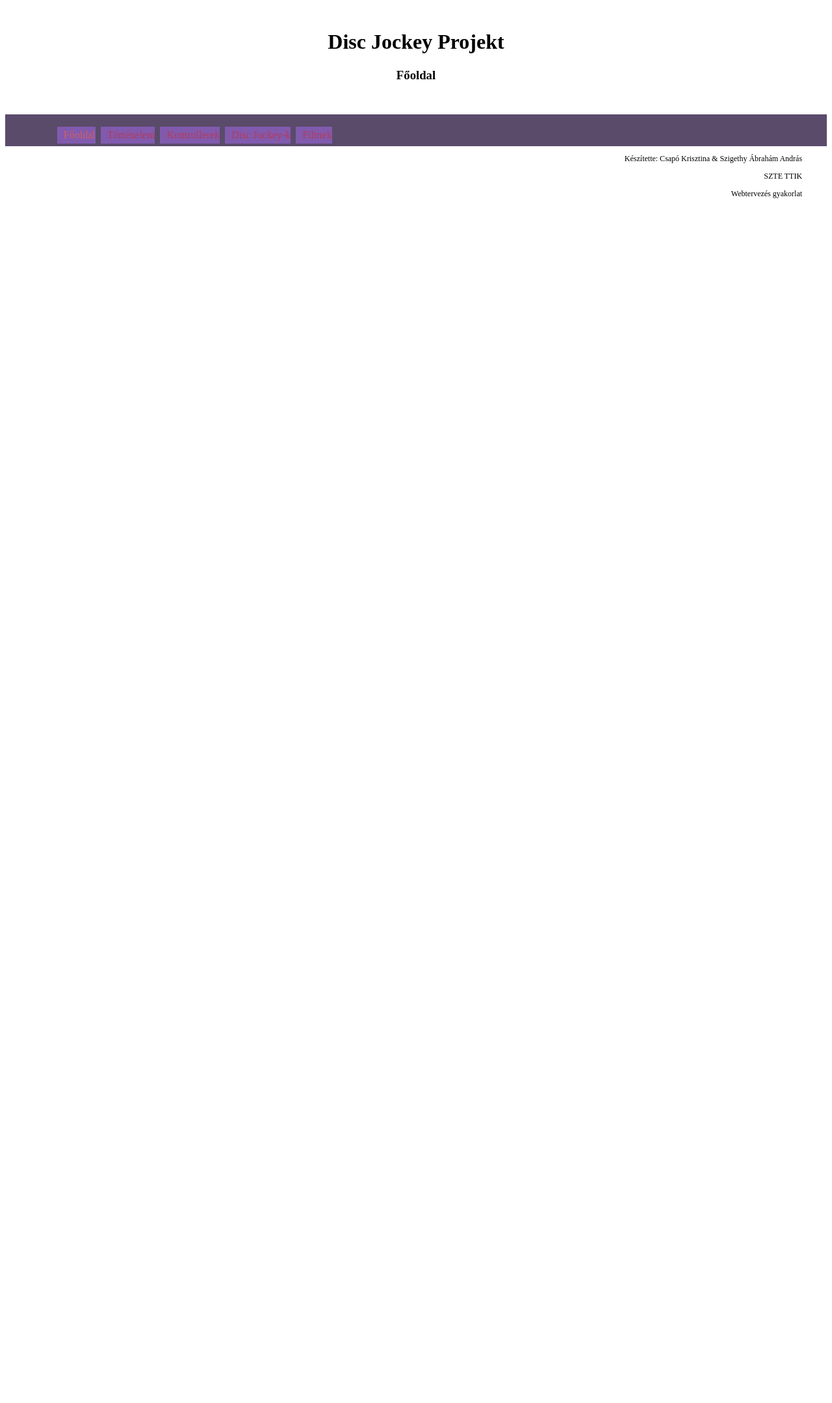
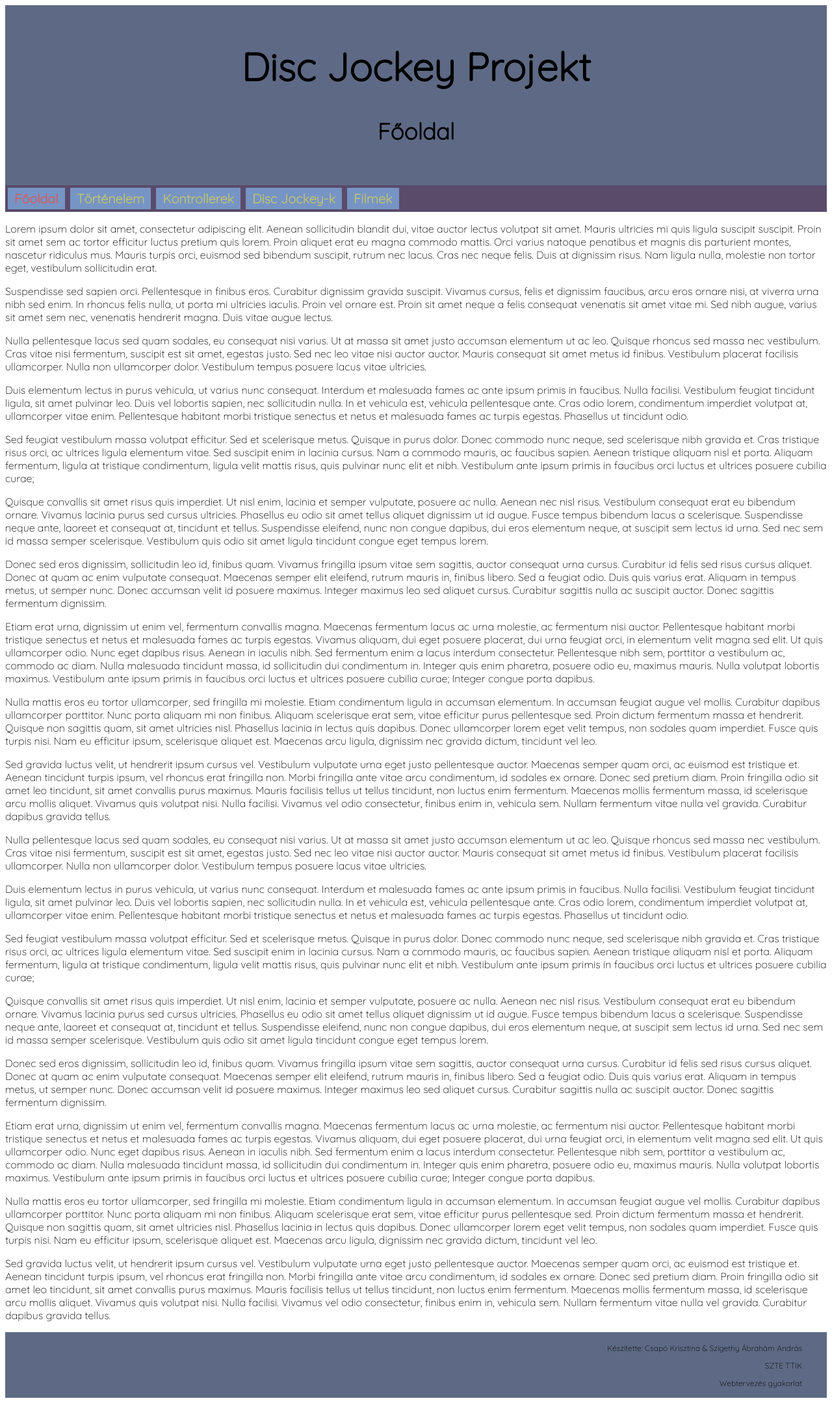
Before and after one commit to AbThy/WebTerv, a PHP site: page / in a window 1280 px wide. Shown: the whole page at 65% size. Before the commit the page ends 305 px from the top, so only its background shows below. Run offline with PHP 8.4, Linux system fonts and the light colour scheme.

Commit message:
kész Sticky Navigation bar, frissített css, Google Fonts import

```diff
--- a/css/main.css
+++ b/css/main.css
@@ -1,42 +1,53 @@
 /*  HTML5 szabvány elemek   */
+html
+{
+    font-family: 'Quicksand', sans-serif;
+}
 
 header
 {
-    padding: 30px;
+    padding: 26px;
     padding-top: 17px;
     text-align: center;
+    background-color: #5e6a85;
+    font-size: 30px;
 }
 footer
 {
     text-align: right;
+    padding-top: 5px;
     padding-right: 3%;
+    padding-bottom: 3px;
     font-size: 12px;
+    background-color: #5e6a85;
 }
 
 /*  Menü elemek   */
 
 nav
 {
-    padding-left: 6%;
-    padding-top: 15px;
     position:-webkit-sticky;
     position: sticky;
     top: 0;
     background-color: #5a4b6b;
     overflow: hidden;
+    font-size: 20px;
+    font-weight: 700;
 }
 .navElem
 {
     float: left;
     text-align: center;
-    padding-left: 10px;
-    padding-top: 4px;
-    padding-bottom: 4px;
+    padding: 4px 10px;
     margin: 4px;
-    font-size: 16px;
     text-decoration: none;
-    color: #b53a59;
-    background-color: #815aad;
+    color: #bdc274;
+    background-color: #7694c4;
+}
+
+.navElem:hover
+{
+    background-color: #68aee3;
 }
 .aktivFul
 {
--- a/index.html
+++ b/index.html
@@ -6,6 +6,9 @@
         <meta name="author" content="Csapó Krisztina & Szigethy Ábrahám András"/>
         <meta charset="UTF-8"/>
         <link rel="stylesheet" href="css/main.css"/>
+        <!-- Google Fonts API: betű importálás-->
+        <link rel="preconnect" href="https://fonts.gstatic.com">
+        <link href="https://fonts.googleapis.com/css2?family=Quicksand:wght@300&display=swap" rel="stylesheet">
     </head>
 
     <body>
@@ -21,7 +24,208 @@
             <a class="navElem" href="djk.html">Disc Jockey-k</a>
             <a class="navElem" href="filmek.html">Filmek</a>
         </nav>
-        <!-- haha -->
+
+        <div>
+            <p>
+                Lorem ipsum dolor sit amet, consectetur adipiscing elit. Aenean
+                sollicitudin blandit dui, vitae auctor lectus volutpat sit amet. Mauris
+                ultricies mi quis ligula suscipit suscipit. Proin sit amet sem ac tortor
+                 efficitur luctus pretium quis lorem. Proin aliquet erat eu magna
+                commodo mattis. Orci varius natoque penatibus et magnis dis parturient
+                montes, nascetur ridiculus mus. Mauris turpis orci, euismod sed bibendum
+                 suscipit, rutrum nec lacus. Cras nec neque felis. Duis at dignissim
+                risus. Nam ligula nulla, molestie non tortor eget, vestibulum
+                sollicitudin erat.
+                </p>
+                <p>
+                Suspendisse sed sapien orci. Pellentesque in finibus eros. Curabitur
+                dignissim gravida suscipit. Vivamus cursus, felis et dignissim faucibus,
+                 arcu eros ornare nisi, at viverra urna nibh sed enim. In rhoncus felis
+                nulla, ut porta mi ultricies iaculis. Proin vel ornare est. Proin sit
+                amet neque a felis consequat venenatis sit amet vitae mi. Sed nibh
+                augue, varius sit amet sem nec, venenatis hendrerit magna. Duis vitae
+                augue lectus.
+                </p>
+                <p>
+                Nulla pellentesque lacus sed quam sodales, eu consequat nisi varius. Ut
+                at massa sit amet justo accumsan elementum ut ac leo. Quisque rhoncus
+                sed massa nec vestibulum. Cras vitae nisi fermentum, suscipit est sit
+                amet, egestas justo. Sed nec leo vitae nisi auctor auctor. Mauris
+                consequat sit amet metus id finibus. Vestibulum placerat facilisis
+                ullamcorper. Nulla non ullamcorper dolor. Vestibulum tempus posuere
+                lacus vitae ultricies.
+                </p>
+                <p>
+                Duis elementum lectus in purus vehicula, ut varius nunc consequat.
+                Interdum et malesuada fames ac ante ipsum primis in faucibus. Nulla
+                facilisi. Vestibulum feugiat tincidunt ligula, sit amet pulvinar leo.
+                Duis vel lobortis sapien, nec sollicitudin nulla. In et vehicula est,
+                vehicula pellentesque ante. Cras odio lorem, condimentum imperdiet
+                volutpat at, ullamcorper vitae enim. Pellentesque habitant morbi
+                tristique senectus et netus et malesuada fames ac turpis egestas.
+                Phasellus ut tincidunt odio.
+                </p>
+                <p>
+                Sed feugiat vestibulum massa volutpat efficitur. Sed et scelerisque
+                metus. Quisque in purus dolor. Donec commodo nunc neque, sed scelerisque
+                 nibh gravida et. Cras tristique risus orci, ac ultrices ligula
+                elementum vitae. Sed suscipit enim in lacinia cursus. Nam a commodo
+                mauris, ac faucibus sapien. Aenean tristique aliquam nisl et porta.
+                Aliquam fermentum, ligula at tristique condimentum, ligula velit mattis
+                risus, quis pulvinar nunc elit et nibh. Vestibulum ante ipsum primis in
+                faucibus orci luctus et ultrices posuere cubilia curae;
+                </p>
+                <p>
+                Quisque convallis sit amet risus quis imperdiet. Ut nisl enim, lacinia
+                et semper vulputate, posuere ac nulla. Aenean nec nisl risus. Vestibulum
+                 consequat erat eu bibendum ornare. Vivamus lacinia purus sed cursus
+                ultricies. Phasellus eu odio sit amet tellus aliquet dignissim ut id
+                augue. Fusce tempus bibendum lacus a scelerisque. Suspendisse neque
+                ante, laoreet et consequat at, tincidunt et tellus. Suspendisse
+                eleifend, nunc non congue dapibus, dui eros elementum neque, at suscipit
+                 sem lectus id urna. Sed nec sem id massa semper scelerisque. Vestibulum
+                 quis odio sit amet ligula tincidunt congue eget tempus lorem.
+                </p>
+                <p>
+                Donec sed eros dignissim, sollicitudin leo id, finibus quam. Vivamus
+                fringilla ipsum vitae sem sagittis, auctor consequat urna cursus.
+                Curabitur id felis sed risus cursus aliquet. Donec at quam ac enim
+                vulputate consequat. Maecenas semper elit eleifend, rutrum mauris in,
+                finibus libero. Sed a feugiat odio. Duis quis varius erat. Aliquam in
+                tempus metus, ut semper nunc. Donec accumsan velit id posuere maximus.
+                Integer maximus leo sed aliquet cursus. Curabitur sagittis nulla ac
+                suscipit auctor. Donec sagittis fermentum dignissim.
+                </p>
+                <p>
+                Etiam erat urna, dignissim ut enim vel, fermentum convallis magna.
+                Maecenas fermentum lacus ac urna molestie, ac fermentum nisi auctor.
+                Pellentesque habitant morbi tristique senectus et netus et malesuada
+                fames ac turpis egestas. Vivamus aliquam, dui eget posuere placerat, dui
+                 urna feugiat orci, in elementum velit magna sed elit. Ut quis
+                ullamcorper odio. Nunc eget dapibus risus. Aenean in iaculis nibh. Sed
+                fermentum enim a lacus interdum consectetur. Pellentesque nibh sem,
+                porttitor a vestibulum ac, commodo ac diam. Nulla malesuada tincidunt
+                massa, id sollicitudin dui condimentum in. Integer quis enim pharetra,
+                posuere odio eu, maximus mauris. Nulla volutpat lobortis maximus.
+                Vestibulum ante ipsum primis in faucibus orci luctus et ultrices posuere
+                 cubilia curae; Integer congue porta dapibus.
+                </p>
+                <p>
+                Nulla mattis eros eu tortor ullamcorper, sed fringilla mi molestie.
+                Etiam condimentum ligula in accumsan elementum. In accumsan feugiat
+                augue vel mollis. Curabitur dapibus ullamcorper porttitor. Nunc porta
+                aliquam mi non finibus. Aliquam scelerisque erat sem, vitae efficitur
+                purus pellentesque sed. Proin dictum fermentum massa et hendrerit.
+                Quisque non sagittis quam, sit amet ultricies nisl. Phasellus lacinia in
+                 lectus quis dapibus. Donec ullamcorper lorem eget velit tempus, non
+                sodales quam imperdiet. Fusce quis turpis nisi. Nam eu efficitur ipsum,
+                scelerisque aliquet est. Maecenas arcu ligula, dignissim nec gravida
+                dictum, tincidunt vel leo.
+                </p>
+                <p>
+                Sed gravida luctus velit, ut hendrerit ipsum cursus vel. Vestibulum
+                vulputate urna eget justo pellentesque auctor. Maecenas semper quam
+                orci, ac euismod est tristique et. Aenean tincidunt turpis ipsum, vel
+                rhoncus erat fringilla non. Morbi fringilla ante vitae arcu condimentum,
+                 id sodales ex ornare. Donec sed pretium diam. Proin fringilla odio sit
+                amet leo tincidunt, sit amet convallis purus maximus. Mauris facilisis
+                tellus ut tellus tincidunt, non luctus enim fermentum. Maecenas mollis
+                fermentum massa, id scelerisque arcu mollis aliquet. Vivamus quis
+                volutpat nisi. Nulla facilisi. Vivamus vel odio consectetur, finibus
+                enim in, vehicula sem. Nullam fermentum vitae nulla vel gravida.
+                Curabitur dapibus gravida tellus.
+                </p>
+                <p>
+                    Nulla pellentesque lacus sed quam sodales, eu consequat nisi varius. Ut
+                    at massa sit amet justo accumsan elementum ut ac leo. Quisque rhoncus
+                    sed massa nec vestibulum. Cras vitae nisi fermentum, suscipit est sit
+                    amet, egestas justo. Sed nec leo vitae nisi auctor auctor. Mauris
+                    consequat sit amet metus id finibus. Vestibulum placerat facilisis
+                    ullamcorper. Nulla non ullamcorper dolor. Vestibulum tempus posuere
+                    lacus vitae ultricies.
+                    </p>
+                    <p>
+                    Duis elementum lectus in purus vehicula, ut varius nunc consequat.
+                    Interdum et malesuada fames ac ante ipsum primis in faucibus. Nulla
+                    facilisi. Vestibulum feugiat tincidunt ligula, sit amet pulvinar leo.
+                    Duis vel lobortis sapien, nec sollicitudin nulla. In et vehicula est,
+                    vehicula pellentesque ante. Cras odio lorem, condimentum imperdiet
+                    volutpat at, ullamcorper vitae enim. Pellentesque habitant morbi
+                    tristique senectus et netus et malesuada fames ac turpis egestas.
+                    Phasellus ut tincidunt odio.
+                    </p>
+                    <p>
+                    Sed feugiat vestibulum massa volutpat efficitur. Sed et scelerisque
+                    metus. Quisque in purus dolor. Donec commodo nunc neque, sed scelerisque
+                     nibh gravida et. Cras tristique risus orci, ac ultrices ligula
+                    elementum vitae. Sed suscipit enim in lacinia cursus. Nam a commodo
+                    mauris, ac faucibus sapien. Aenean tristique aliquam nisl et porta.
+                    Aliquam fermentum, ligula at tristique condimentum, ligula velit mattis
+                    risus, quis pulvinar nunc elit et nibh. Vestibulum ante ipsum primis in
+                    faucibus orci luctus et ultrices posuere cubilia curae;
+                    </p>
+                    <p>
+                    Quisque convallis sit amet risus quis imperdiet. Ut nisl enim, lacinia
+                    et semper vulputate, posuere ac nulla. Aenean nec nisl risus. Vestibulum
+                     consequat erat eu bibendum ornare. Vivamus lacinia purus sed cursus
+                    ultricies. Phasellus eu odio sit amet tellus aliquet dignissim ut id
+                    augue. Fusce tempus bibendum lacus a scelerisque. Suspendisse neque
+                    ante, laoreet et consequat at, tincidunt et tellus. Suspendisse
+                    eleifend, nunc non congue dapibus, dui eros elementum neque, at suscipit
+                     sem lectus id urna. Sed nec sem id massa semper scelerisque. Vestibulum
+                     quis odio sit amet ligula tincidunt congue eget tempus lorem.
+                    </p>
+                    <p>
+                    Donec sed eros dignissim, sollicitudin leo id, finibus quam. Vivamus
+                    fringilla ipsum vitae sem sagittis, auctor consequat urna cursus.
+                    Curabitur id felis sed risus cursus aliquet. Donec at quam ac enim
+                    vulputate consequat. Maecenas semper elit eleifend, rutrum mauris in,
+                    finibus libero. Sed a feugiat odio. Duis quis varius erat. Aliquam in
+                    tempus metus, ut semper nunc. Donec accumsan velit id posuere maximus.
+                    Integer maximus leo sed aliquet cursus. Curabitur sagittis nulla ac
+                    suscipit auctor. Donec sagittis fermentum dignissim.
+                    </p>
+                    <p>
+                    Etiam erat urna, dignissim ut enim vel, fermentum convallis magna.
+                    Maecenas fermentum lacus ac urna molestie, ac fermentum nisi auctor.
+                    Pellentesque habitant morbi tristique senectus et netus et malesuada
+                    fames ac turpis egestas. Vivamus aliquam, dui eget posuere placerat, dui
+                     urna feugiat orci, in elementum velit magna sed elit. Ut quis
+                    ullamcorper odio. Nunc eget dapibus risus. Aenean in iaculis nibh. Sed
+                    fermentum enim a lacus interdum consectetur. Pellentesque nibh sem,
+                    porttitor a vestibulum ac, commodo ac diam. Nulla malesuada tincidunt
+                    massa, id sollicitudin dui condimentum in. Integer quis enim pharetra,
+                    posuere odio eu, maximus mauris. Nulla volutpat lobortis maximus.
+                    Vestibulum ante ipsum primis in faucibus orci luctus et ultrices posuere
+                     cubilia curae; Integer congue porta dapibus.
+                    </p>
+                    <p>
+                    Nulla mattis eros eu tortor ullamcorper, sed fringilla mi molestie.
+                    Etiam condimentum ligula in accumsan elementum. In accumsan feugiat
+                    augue vel mollis. Curabitur dapibus ullamcorper porttitor. Nunc porta
+                    aliquam mi non finibus. Aliquam scelerisque erat sem, vitae efficitur
+                    purus pellentesque sed. Proin dictum fermentum massa et hendrerit.
+                    Quisque non sagittis quam, sit amet ultricies nisl. Phasellus lacinia in
+                     lectus quis dapibus. Donec ullamcorper lorem eget velit tempus, non
+                    sodales quam imperdiet. Fusce quis turpis nisi. Nam eu efficitur ipsum,
+                    scelerisque aliquet est. Maecenas arcu ligula, dignissim nec gravida
+                    dictum, tincidunt vel leo.
+                    </p>
+                    <p>
+                    Sed gravida luctus velit, ut hendrerit ipsum cursus vel. Vestibulum
+                    vulputate urna eget justo pellentesque auctor. Maecenas semper quam
+                    orci, ac euismod est tristique et. Aenean tincidunt turpis ipsum, vel
+                    rhoncus erat fringilla non. Morbi fringilla ante vitae arcu condimentum,
+                     id sodales ex ornare. Donec sed pretium diam. Proin fringilla odio sit
+                    amet leo tincidunt, sit amet convallis purus maximus. Mauris facilisis
+                    tellus ut tellus tincidunt, non luctus enim fermentum. Maecenas mollis
+                    fermentum massa, id scelerisque arcu mollis aliquet. Vivamus quis
+                    volutpat nisi. Nulla facilisi. Vivamus vel odio consectetur, finibus
+                    enim in, vehicula sem. Nullam fermentum vitae nulla vel gravida.
+                    Curabitur dapibus gravida tellus.
+                    </p>
+        </div>
+
         <footer>
             <p>Készítette: Csapó Krisztina & Szigethy Ábrahám András</p>
             <p>SZTE TTIK</p>
```
Also changed, not shown: djk.html (+8 -1 lines), filmek.html (+8 -1 lines), kontrollerek.html (+8 -1 lines), tortenelem.html (+8 -1 lines).
